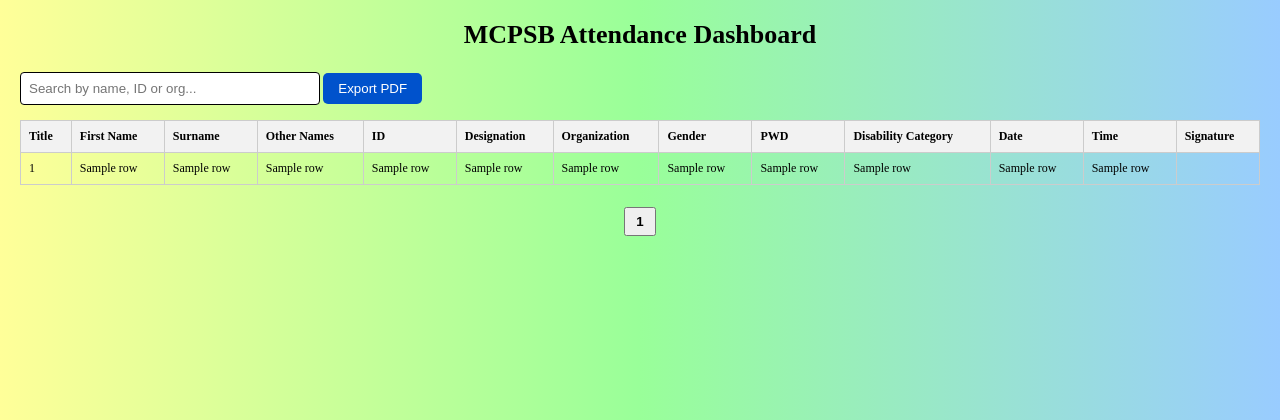
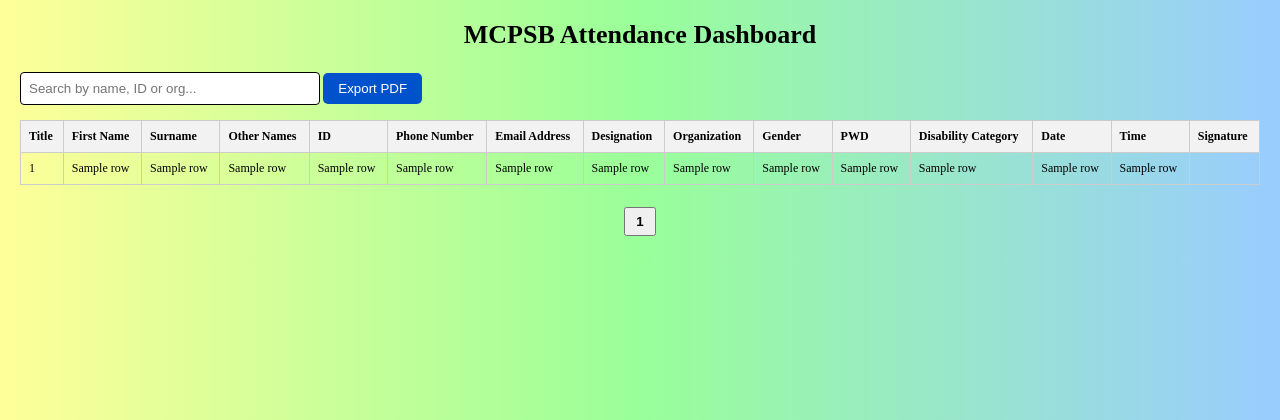
Before and after one commit to mohmutiso/MCPSB-Registration-Form, a FastAPI app: template templates/admin.html in a window 1280 px wide. Shown: the top 420 px of the page. Run offline with FastAPI, Linux system fonts and the light colour scheme; the template is opened without the code that fills it: most values are stand-ins (such as "Sample title", 1, 10 or a date in 2020); parts of the project's set-up code (start-up, migrations or seed data) failed here and were passed over; some libraries are stand-ins or nearby versions.

Commit message:
Updated admin dashboard with phone and email fields

```diff
--- a/templates/admin.html
+++ b/templates/admin.html
@@ -46,6 +46,8 @@
 <th>Surname</th>
 <th>Other Names</th>
 <th>ID</th>
+<th>Phone Number</th>
+<th>Email Address</th>
 <th>Designation</th>
 <th>Organization</th>
 <th>Gender</th>
@@ -72,9 +74,11 @@
 <td>{{ row[9] }}</td>
 <td>{{ row[10] }}</td>
 <td>{{ row[11] }}</td>
+<td>{{ row[12] }}</td>
+<td>{{ row[13] }}</td>
 <td>
-{% if row[12] %}
-<img src="{{ row[12] }}" alt="Signature" class="signature">
+{% if row[14] %}
+<img src="{{ row[14] }}" alt="Signature" class="signature">
 {% endif %}
 </td>
 </tr>
```
